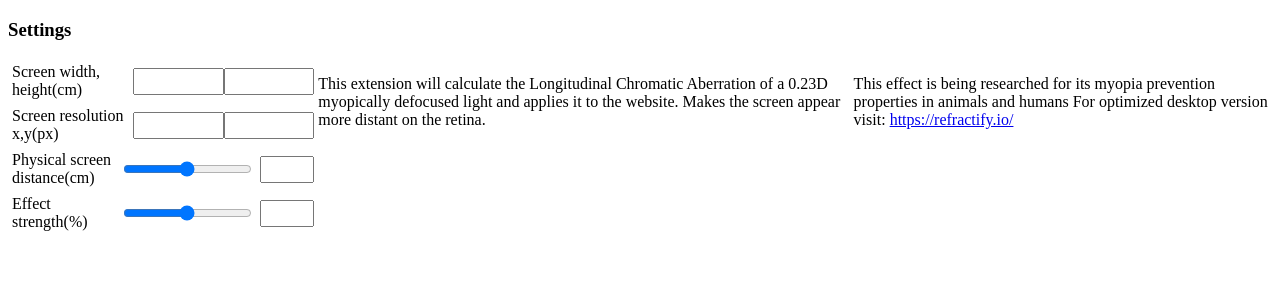
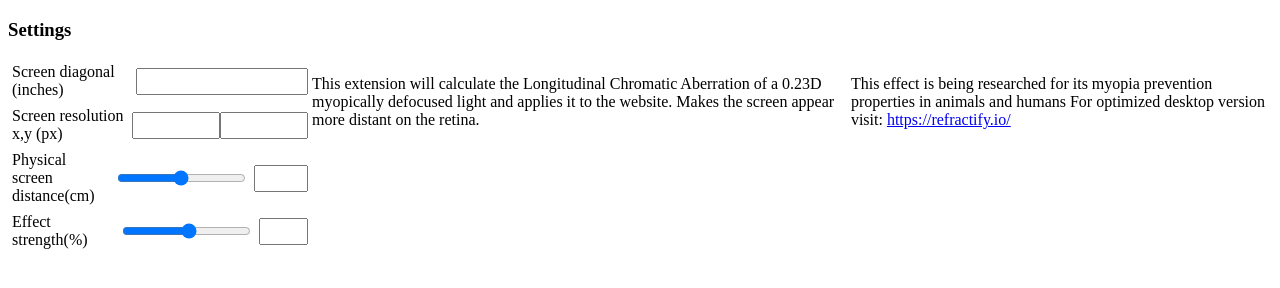
Before and after one commit to refractify/myopic_defocus, a website built with Parcel: page source/options.html in a window 1280 px wide. Built offline with nearby package versions, Linux system fonts and the light colour scheme; what webext-options-sync would draw is missing.

Commit message:
inches options.html

```diff
--- a/source/options.html
+++ b/source/options.html
@@ -7,13 +7,12 @@
 	<div class="color-picker">
 		<div class="color-inputs">
 			<label class="color-input">
-				<span>Screen width, height(cm)</span>
-				<input style="width:100px" type="number" name="widthCM" min="0" max="200">
-				<input style="width:100px" type="number" name="heightCM" min="0" max="200">
+				<span>Screen diagonal (inches)</span>
+				<input style="width:200px" type="number" name="diagInch" min="0" max="200">
 			</label>
 
 			<label class="color-input">
-				<span>Screen resolution x,y(px)</span>
+				<span>Screen resolution x,y (px)</span>
 				<input style="width:100px" type="number" name="resX" min="0" max="5000">
 				<input style="width:100px" type="number" name="resY" min="0" max="5000">
 			</label>
@@ -25,8 +24,8 @@
 			</label>
 			<label class="color-input">
 				<span>Effect strength(%)</span>
-				<input type="range" min="0" max="100" name="sync_effectStrengthPercent">
-				<input type="number" name="sync_effectStrengthPercent" min="0" max="100">
+				<input type="range" min="10" max="35" name="sync_effectStrengthPercent">
+				<input type="number" min="10" max=35 name="sync_effectStrengthPercent" min="0" max="100">
 			</label>
 		</div>
 		<!--<div class="color-output" ></div>-->
```
